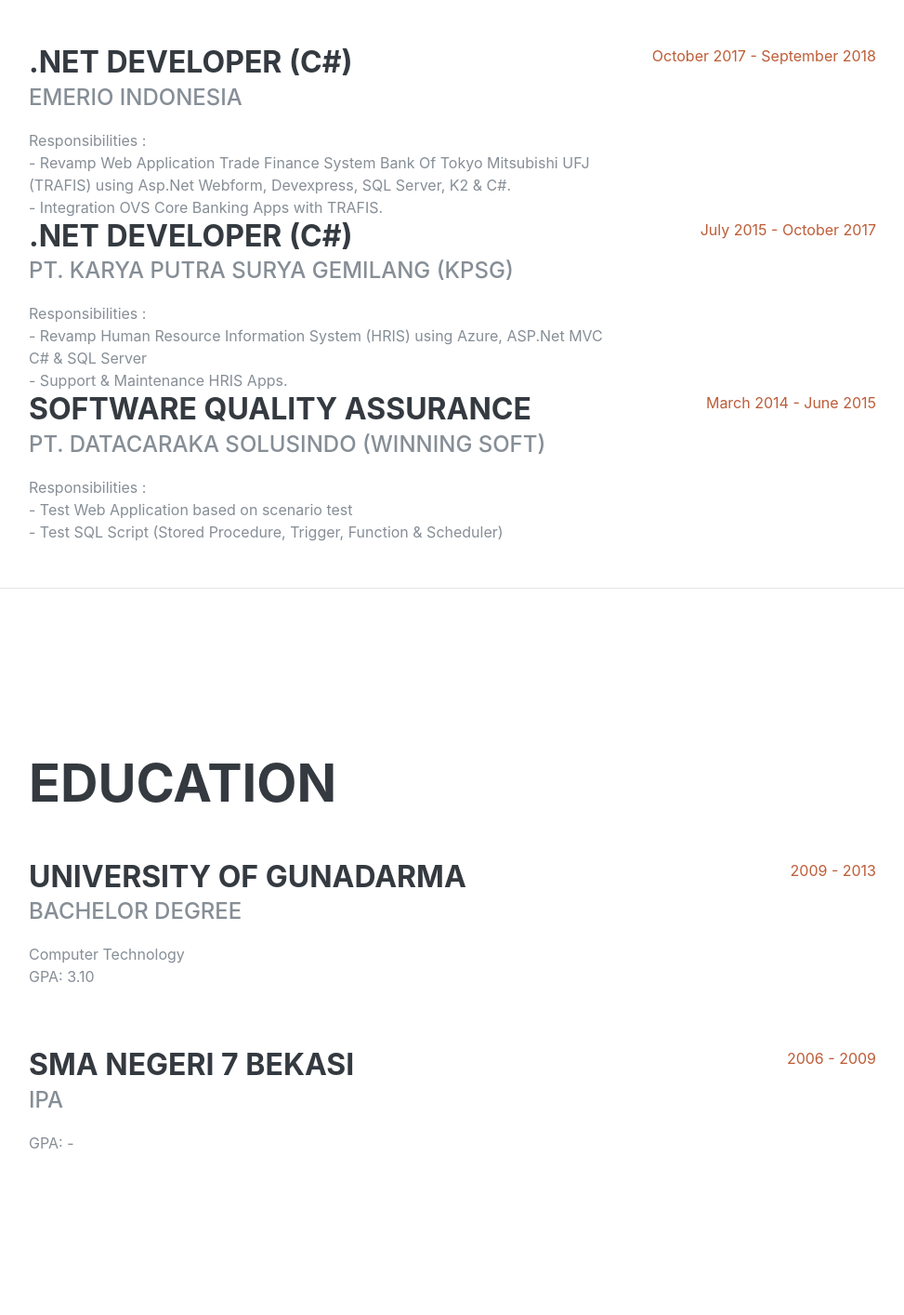
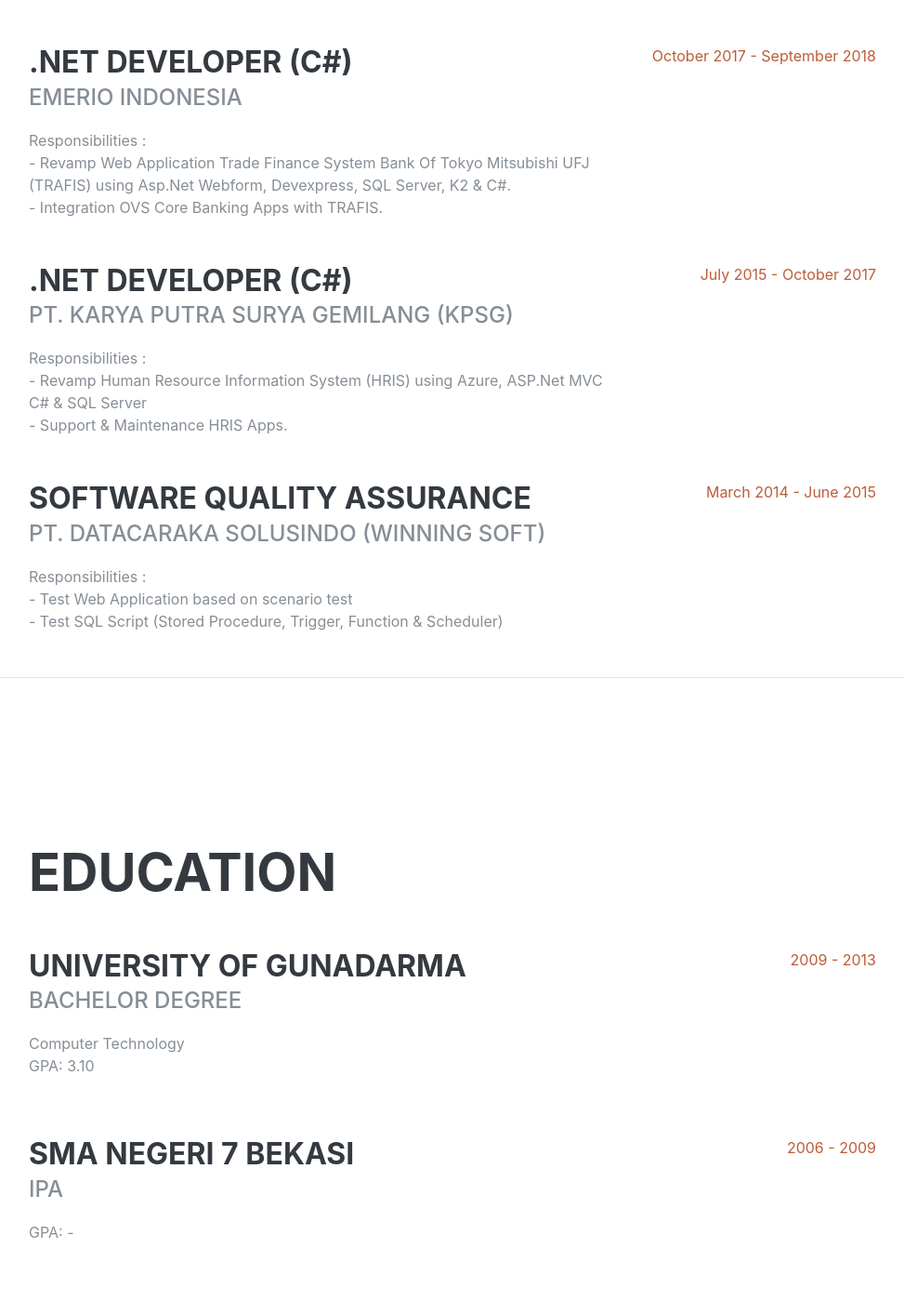
Before and after one commit to bayu-code-lab/bayucv, a Django app: template info/templates/index.html in a window 1280 px wide. Shown: the part 1635-3049 px from the top of the page at 93% size, without its empty margins (289-1262 px from the left). Run offline with Django 3.2, Linux system fonts and the light colour scheme; the template is opened without the code that fills it, so the values that code supplies are empty; some libraries are stand-ins or nearby versions; some web fonts are replaced.

Commit message:
fixing experience

```diff
--- a/info/templates/index.html
+++ b/info/templates/index.html
@@ -77,7 +77,7 @@
                 </div>
             </div>
 
-            <div class="resume-item d-flex flex-column flex-md-row justify-content-between">
+            <div class="resume-item d-flex flex-column flex-md-row justify-content-between mb-5">
                 <div class="resume-content">
                     <h3 class="mb-0">.Net Developer (C#)</h3>
                     <div class="subheading mb-3">Emerio Indonesia</div>
@@ -90,7 +90,7 @@
                 </div>
             </div>
 
-            <div class="resume-item d-flex flex-column flex-md-row justify-content-between">
+            <div class="resume-item d-flex flex-column flex-md-row justify-content-between mb-5">
                 <div class="resume-content">
                     <h3 class="mb-0">.Net Developer (C#)</h3>
                     <div class="subheading mb-3">PT. Karya Putra Surya Gemilang (KPSG)</div>
```
